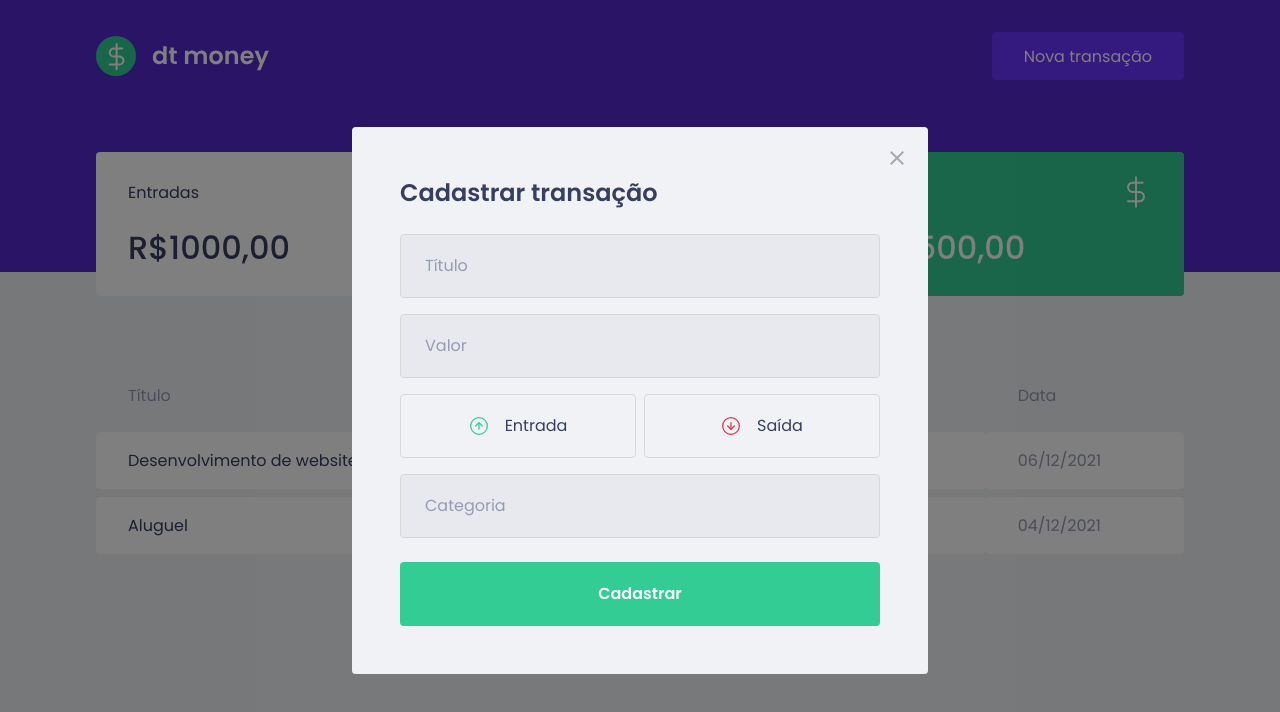
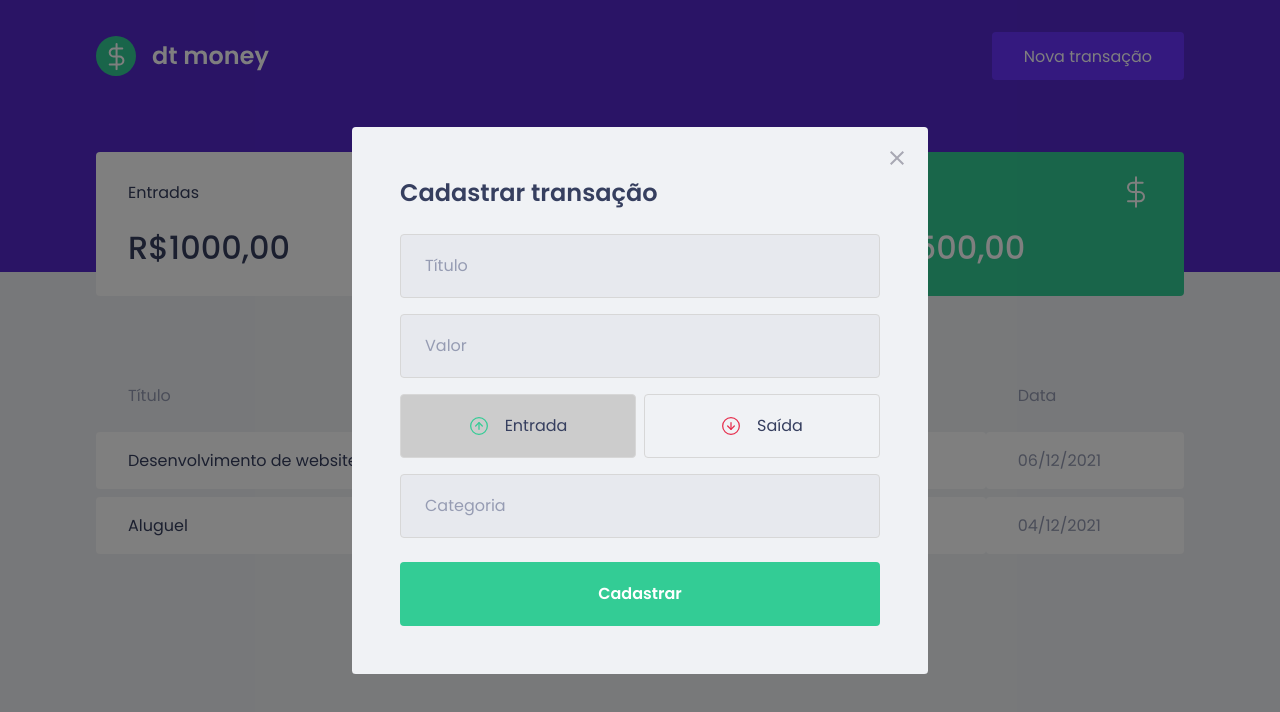
Before and after one commit to devmateusramos/Projeto-DtMoney-React, a React (Create React App) app: page / in a window 1280 px wide. Both pictures are taken after a click on the button "Nova transação". Shown: the top 712 px of the page. Built offline with nearby package versions, Linux system fonts and the light colour scheme; no server answers; what miragejs would draw is missing.

Commit message:
funcionamento pros botoes

```diff
--- a/src/components/NewTransactionModal/index.tsx
+++ b/src/components/NewTransactionModal/index.tsx
@@ -1,9 +1,10 @@
 import Modal from "react-modal";
-import { Container, TransactionTypeContainer } from "./styles";
+import { Container, RadioBox, TransactionTypeContainer } from "./styles";
 
 import closeImg from "../../assets/close.svg";
 import incomeImg from "../../assets/income.svg";
 import outcomeImg from "../../assets/outcome.svg";
+import { useState } from "react";
 
 interface NewTransactionModalProps {
   isOpen: boolean;
@@ -14,6 +15,8 @@ export function NewTransactionModal({
   isOpen,
   onRequestClose,
 }: NewTransactionModalProps) {
+  const [type, setType] = useState("deposit");
+
   return (
     <Modal
       isOpen={isOpen}
@@ -35,14 +38,26 @@ export function NewTransactionModal({
         <input placeholder="Título" />
         <input type="number" placeholder="Valor" />
         <TransactionTypeContainer>
-          <button type="button">
+          <RadioBox
+            type="button"
+            onClick={() => {
+              setType("deposit");
+            }}
+            isActive={type === "deposit"}
+          >
             <img src={incomeImg} alt="Entrada" />
             <span>Entrada</span>
-          </button>
-          <button type="button">
+          </RadioBox>
+          <RadioBox
+            type="button"
+            onClick={() => {
+              setType("withdraw");
+            }}
+            isActive={type === "withdraw"}
+          >
             <img src={outcomeImg} alt="Saída" />
             <span>Saída</span>
-          </button>
+          </RadioBox>
         </TransactionTypeContainer>
         <input placeholder="Categoria" />
         <button type="submit">Cadastrar</button>
--- a/src/components/NewTransactionModal/styles.ts
+++ b/src/components/NewTransactionModal/styles.ts
@@ -54,13 +54,18 @@ export const TransactionTypeContainer = styled.div`
   display: grid;
   grid-template-columns: 1fr 1fr;
   gap: 0.5rem;
+`;
 
-  button {
+interface RadioBoxProps {
+  isActive: boolean;
+}
+
+export const RadioBox = styled.button<RadioBoxProps>`
   height: 4rem;
   border: 1px solid #d7d7d7;
   border-radius: 0.25rem;
 
-    background: transparent;
+  background: ${(props) => (props.isActive ? "#ccc" : "transparent")};
 
   display: flex;
   align-items: center;
@@ -70,7 +75,6 @@ export const TransactionTypeContainer = styled.div`
 
   &:hover {
     border-color: ${darken(0.1, "#d7d7d7")};
-    }
   }
 
   img {
```
Lines whose indentation alone changed are shown as unchanged.
